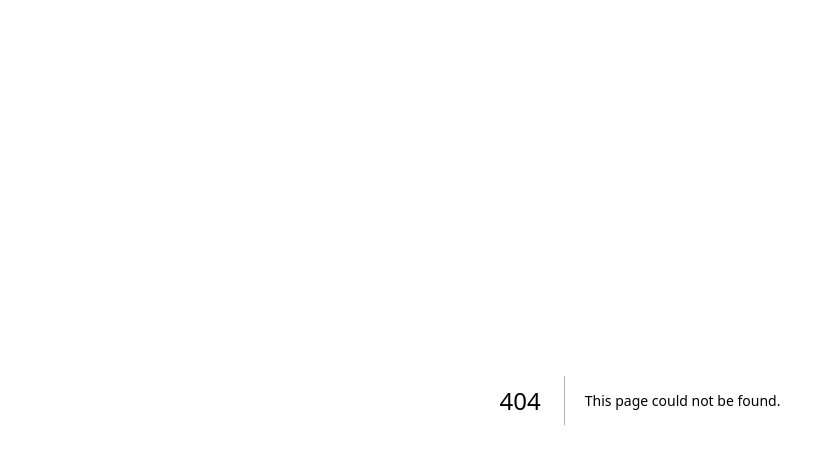
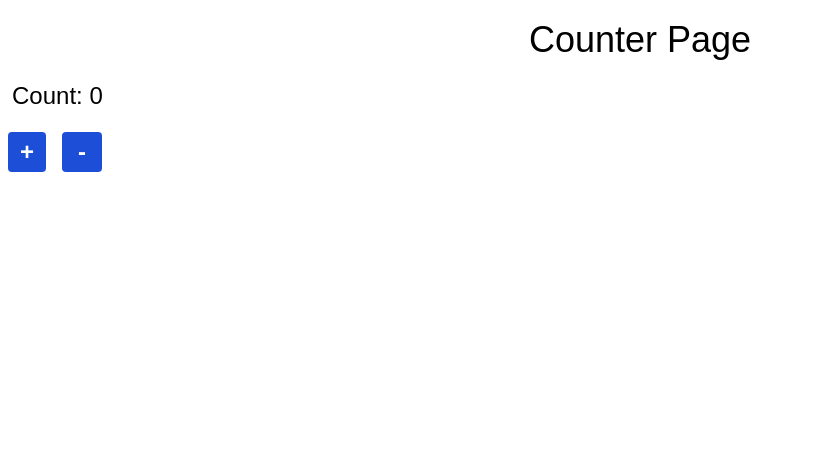
Before and after one commit to halynabondar/hyf-homework, a Next.js app in the folder React2/week2/app/: page /counter in a window 1280 px wide. Before the commit this address had no page. Shown: the top 464 px of the page, without its empty margins (0-835 px from the left). Built offline with nearby package versions, Linux system fonts and the light colour scheme.

Commit message:
Task 4: Created a page with a counter using Context and Reducer to manage the state.

```diff
--- /dev/null
+++ b/React2/week2/app/app/counter/CounterContext.js
@@ -0,0 +1,35 @@
+"use client"
+
+import React, { useReducer, useContext, createContext} from 'react';
+
+const initialState = { count: 0 };
+
+function CounterReducer(state, action) {
+    switch (action.type) {
+        case 'increment':
+            return { count: state.count + 1 };
+        case 'decrement':
+            return { count: state.count - 1 };
+        default:
+            throw new Error(`Unknown action type: ${action.type}`);
+    }
+}
+
+const CounterContext = createContext();
+
+export function CounterProvider({ children }) {
+    const [state, dispatch] = useReducer(CounterReducer, initialState);
+    return (
+        <CounterContext.Provider value={{ state, dispatch }}>
+            {children}
+        </CounterContext.Provider>
+    );
+}
+
+export function useCounter() {
+    const context = useContext(CounterContext);
+    if (!context) {
+        throw new Error("useCounter must be used within a CounterProvider");
+    }
+    return context;
+}
--- /dev/null
+++ b/React2/week2/app/app/counter/CounterPage.jsx
@@ -0,0 +1,17 @@
+"use client"
+
+import React from 'react';
+import { useCounter } from './CounterContext';
+
+export default function CounterPage() {
+    const {state, dispatch} = useCounter();
+
+    return (
+        <>
+            <h1 className={'text-4xl m-5 text-center'}>Counter Page</h1>
+            <p className={'text-2xl m-3'}>Count: {state.count}</p>
+            <button className={'bg-blue-700 pl-3 pr-3 pb-1 pt-1 m-2 text-white font-bold text-2xl rounded'} onClick={() => dispatch({type: "increment"})}>+</button>
+            <button className={'bg-blue-700 pl-4 pr-4 pb-1 pt-1 m-2 text-white font-bold text-2xl rounded'} onClick={() => dispatch({type: "decrement"})}>-</button>
+        </>
+    )
+}
--- /dev/null
+++ b/React2/week2/app/app/counter/page.js
@@ -0,0 +1,13 @@
+import React from 'react';
+import { CounterProvider } from './CounterContext';
+import CounterPage from './CounterPage';
+
+function App() {
+    return (
+        <CounterProvider>
+            <CounterPage />
+        </CounterProvider>
+    );
+}
+
+export default App;
```
